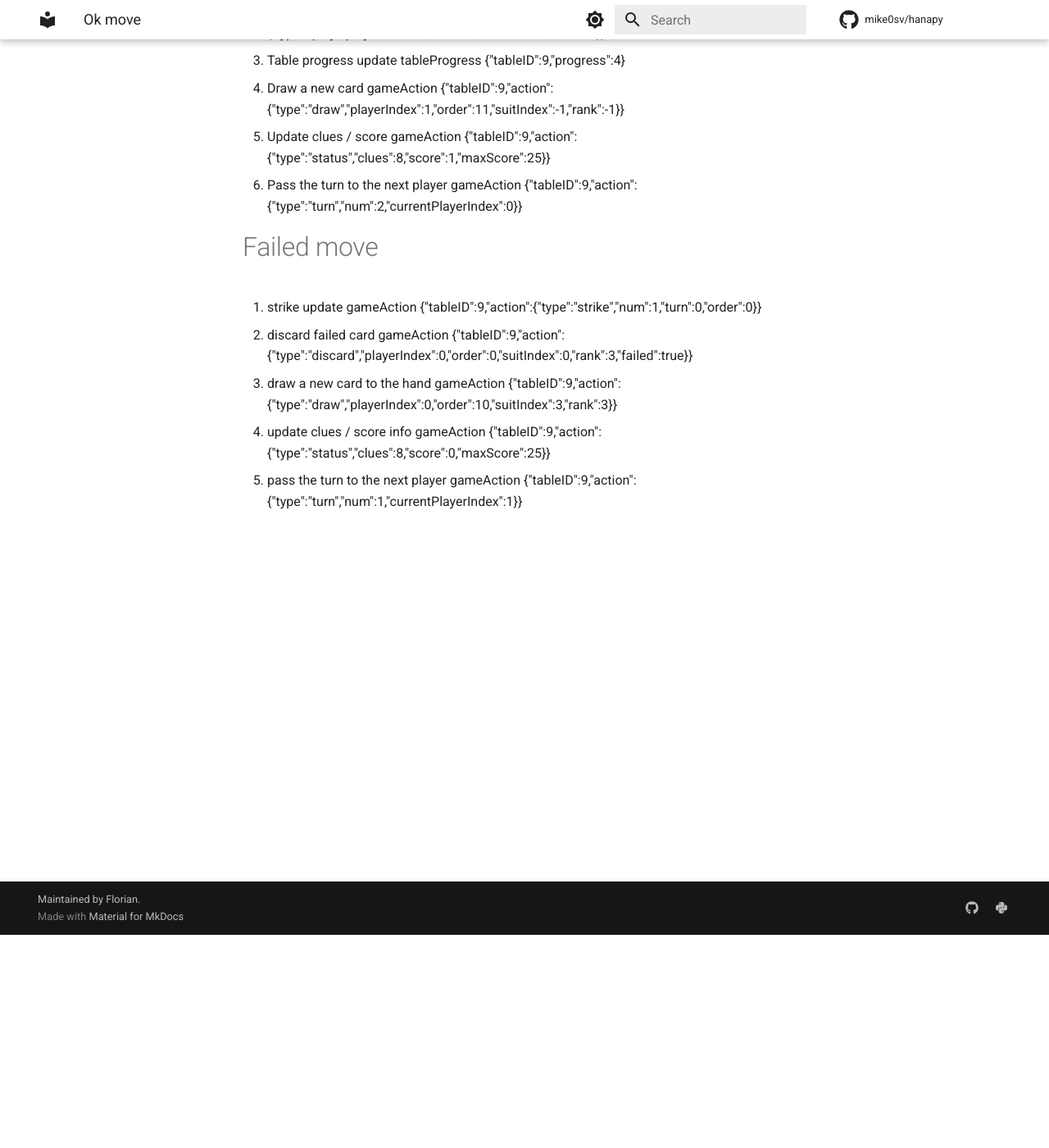
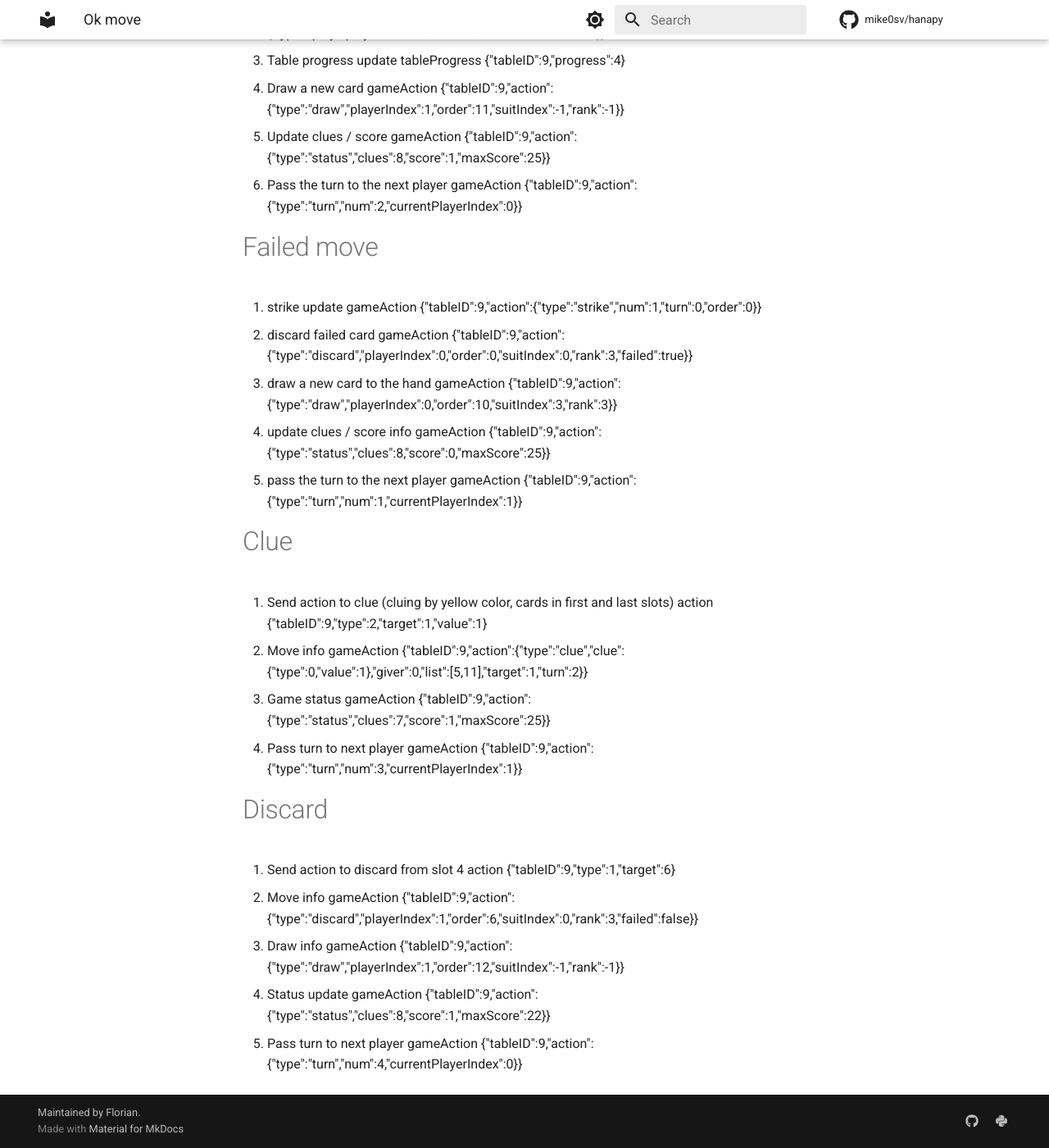
Before and after one commit to mike0sv/hanapy, an MkDocs documentation site: the page built from docs/examples.tmp.md, in a window 1280 px wide and 1400 px high, scrolled down 260 px. Shown: the whole window at 82% size. Built offline with MkDocs 1.6.1 and Material for MkDocs 9.7.7, drawn with Linux system fonts in a browser that asks for light colours; comment, search, counter and statistics services are not loaded.

Commit message:
clue / discard

```diff
--- a/docs/examples.tmp.md
+++ b/docs/examples.tmp.md
@@ -25,3 +25,27 @@ gameAction {"tableID":9,"action":{"type":"draw","playerIndex":0,"order":10,"suit
 gameAction {"tableID":9,"action":{"type":"status","clues":8,"score":0,"maxScore":25}}
 5. pass the turn to the next player
 gameAction {"tableID":9,"action":{"type":"turn","num":1,"currentPlayerIndex":1}}
+
+# Clue
+
+1. Send action to clue (cluing by yellow color, cards in first and last slots)
+action {"tableID":9,"type":2,"target":1,"value":1}
+2. Move info
+gameAction {"tableID":9,"action":{"type":"clue","clue":{"type":0,"value":1},"giver":0,"list":[5,11],"target":1,"turn":2}}
+3. Game status
+gameAction {"tableID":9,"action":{"type":"status","clues":7,"score":1,"maxScore":25}}
+4. Pass turn to next player
+gameAction {"tableID":9,"action":{"type":"turn","num":3,"currentPlayerIndex":1}}
+
+# Discard
+
+1. Send action to discard from slot 4
+action {"tableID":9,"type":1,"target":6}
+2. Move info
+gameAction {"tableID":9,"action":{"type":"discard","playerIndex":1,"order":6,"suitIndex":0,"rank":3,"failed":false}}
+3. Draw info
+gameAction {"tableID":9,"action":{"type":"draw","playerIndex":1,"order":12,"suitIndex":-1,"rank":-1}}
+4. Status update
+gameAction {"tableID":9,"action":{"type":"status","clues":8,"score":1,"maxScore":22}}
+5. Pass turn to next player
+gameAction {"tableID":9,"action":{"type":"turn","num":4,"currentPlayerIndex":0}}
```
